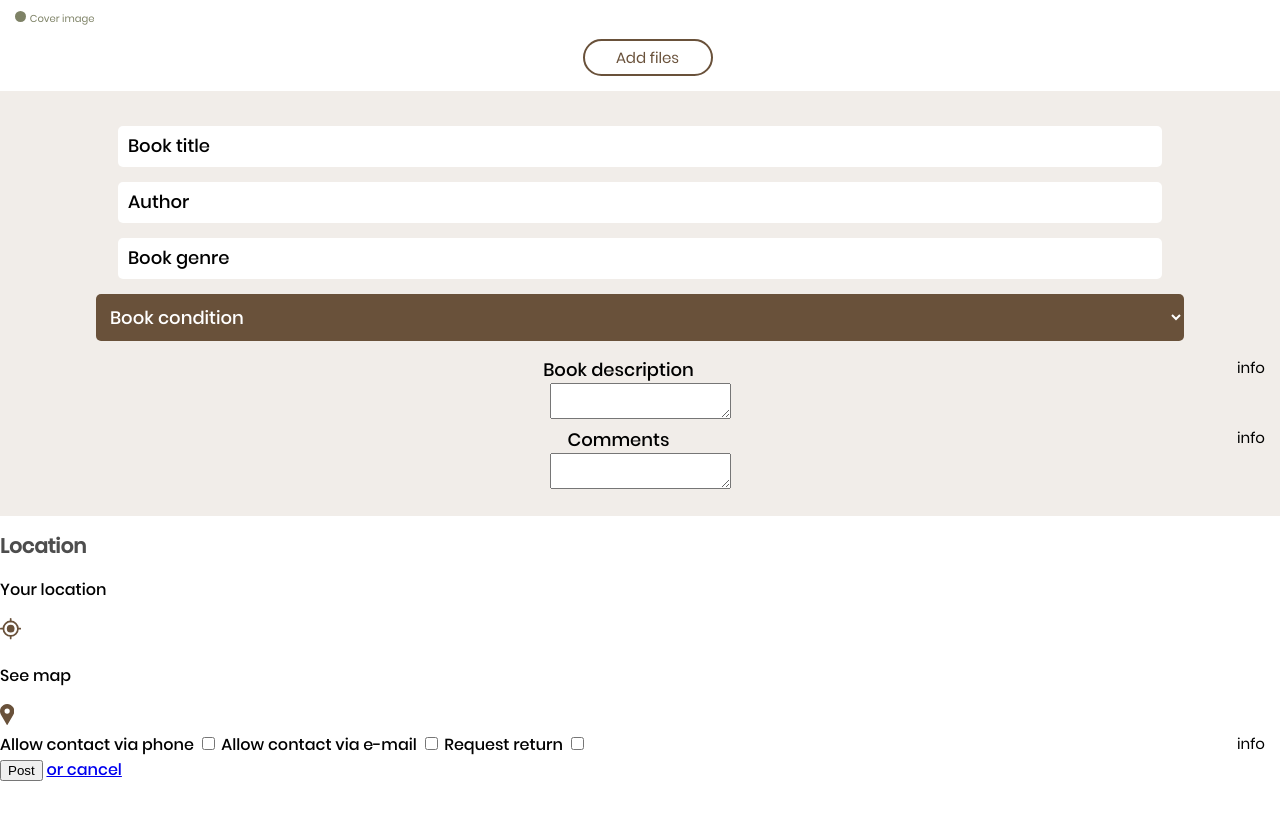
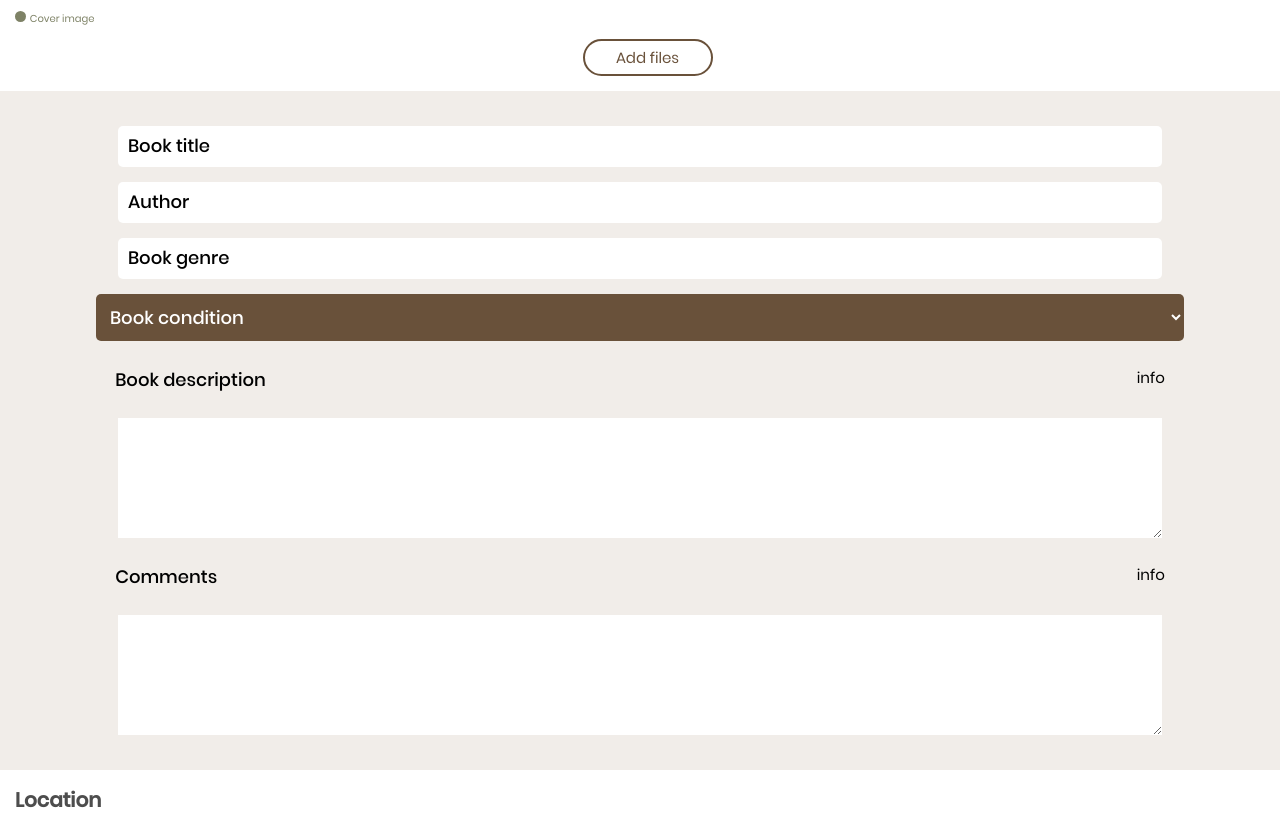
Before and after one commit to iganaskret/theswaplibrary, a plain HTML site: page add-book.html in a window 1280 px wide. Shown: the part 210-1028 px from the top of the page. Before the commit the page ends 992 px from the top, so only its background shows below. Drawn offline with Linux system fonts and the light colour scheme.

Commit message:
add book page finished

```diff
--- a/add-book.html
+++ b/add-book.html
@@ -107,7 +107,7 @@
     <div id="swap-details">
       <div class="location">
         <h2>Location</h2>
-        <div>
+        <div class="location-grid">
           <div>
             <p>Your location</p>
             <svg
--- a/style.css
+++ b/style.css
@@ -371,7 +371,8 @@ nav div:nth-child(3) {
   font-family: "Poppins Regular";
 }
 
-#add-book-page #book-images button {
+#add-book-page #book-images button,
+#add-book-page button {
   text-align: center;
   display: block;
   margin: 10px auto 15px;
@@ -395,7 +396,7 @@ nav div:nth-child(3) {
 
 #add-book-page #book-data form {
   margin: 0;
-  text-align: center;
+  /* text-align: center; */
 }
 
 #add-book-page #book-data form input {
@@ -403,7 +404,6 @@ nav div:nth-child(3) {
   width: 80%;
   border: none;
   border-radius: 5px;
-  display: block;
   margin: 15px auto;
   font-size: 18px;
   padding: 10px;
@@ -428,7 +428,86 @@ nav div:nth-child(3) {
   color: white;
 }
 
-#add-book-page #book-data form label {
+#add-book-page #book-data form label,
+#add-book-page #book-data form textarea {
   font-size: 18px;
   display: block;
+  width: 82%;
+  margin: 15px auto;
+  padding: 10px;
 }
+
+#add-book-page #book-data form label span {
+  /* margin-right: 30px; */
+  float: right;
+  margin: 0;
+}
+
+#add-book-page #book-data form textarea {
+  width: 80%;
+  border: none;
+  height: 100px;
+  margin-top: 0;
+}
+
+#add-book-page #swap-details .location {
+  padding-left: 15px;
+}
+
+#add-book-page #swap-details .location .location-grid {
+  display: grid;
+  grid-template-columns: 1fr 1fr;
+}
+
+#add-book-page #swap-details .location .location-grid div svg,
+#add-book-page #swap-details .location .location-grid div p {
+  display: inline;
+}
+
+#add-book-page #swap-details .location .location-grid div svg:first-of-type {
+  transform: translateY(3px);
+}
+
+#add-book-page #swap-details .location .location-grid div p {
+  margin-right: 7px;
+  color: var(--brown);
+  font-family: "Poppins Regular";
+  font-size: 19px;
+}
+
+#add-book-page #swap-details .contact {
+  display: grid;
+  grid-template-columns: 9fr 2fr 1fr;
+  margin: 15px;
+  row-gap: 10px;
+  font-size: 19px;
+  font-family: "Poppins Regular";
+  margin-bottom: 40px;
+}
+
+#add-book-page #swap-details .contact label {
+  display: inline;
+  grid-column: 1;
+}
+
+#add-book-page #swap-details .contact input {
+  transform: translateY(4px);
+  grid-column: 2;
+}
+
+#add-book-page #swap-details .contact span {
+  grid-column: 3;
+  float: right;
+  margin-right: 10px;
+  color: #4d4d4d;
+  font-size: 15px;
+}
+
+#add-book-page a {
+  display: block;
+  margin: 5px auto 30px;
+  color: black;
+  text-decoration: none;
+  font-family: "Poppins Regular";
+  text-align: center;
+}
```
